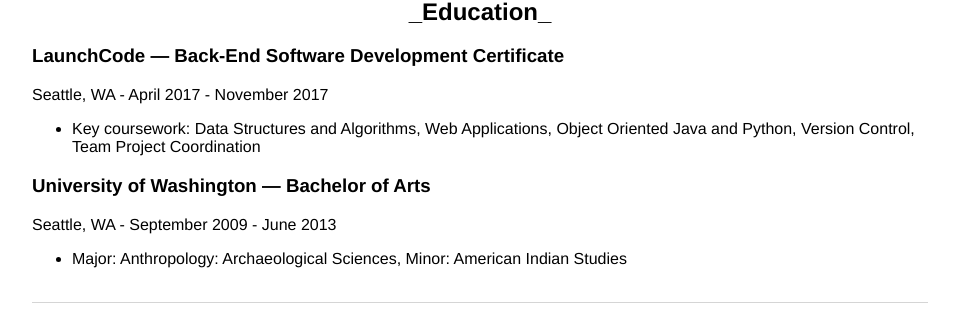
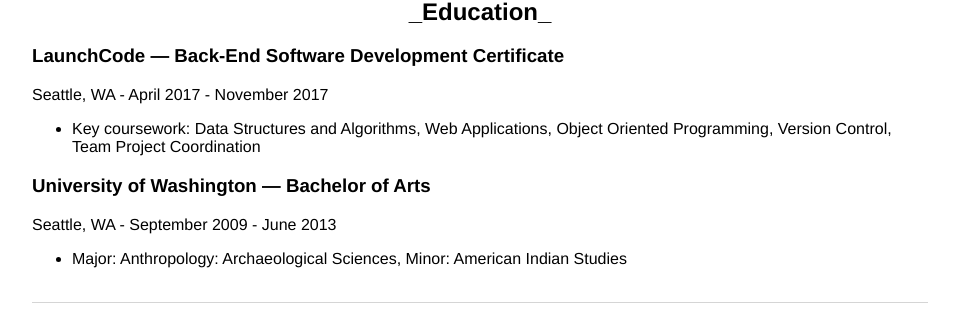
Before and after one commit to ktlnbstn/ktlnbstn.github.io, a Jekyll site: the page built from cv/index.html, in a window 1280 px wide. Shown: the part 1695-2007 px from the top of the page, without its empty margins (160-1113 px from the left). Built offline with Jekyll 4.4.1, drawn with Linux system fonts in a browser that asks for light colours.

Commit message:
fix OOP typo

```diff
--- a/cv/index.html
+++ b/cv/index.html
@@ -97,7 +97,7 @@
 <h3>LaunchCode — Back-End Software Development Certificate</h3>
 Seattle, WA - April 2017 - November 2017
 <ul>
-<li>Key coursework: Data Structures and Algorithms, Web Applications, Object Oriented Java and Python, Version Control,
+<li>Key coursework: Data Structures and Algorithms, Web Applications, Object Oriented Programming, Version Control,
 	Team Project Coordination</li>
 </ul>
 <h3>University of Washington — Bachelor of Arts</h3>
```
